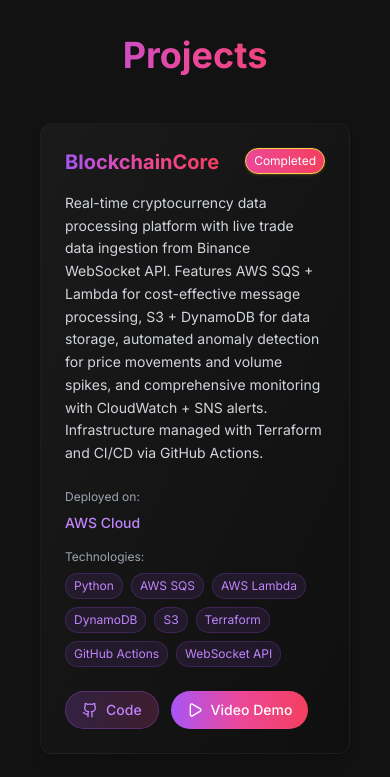
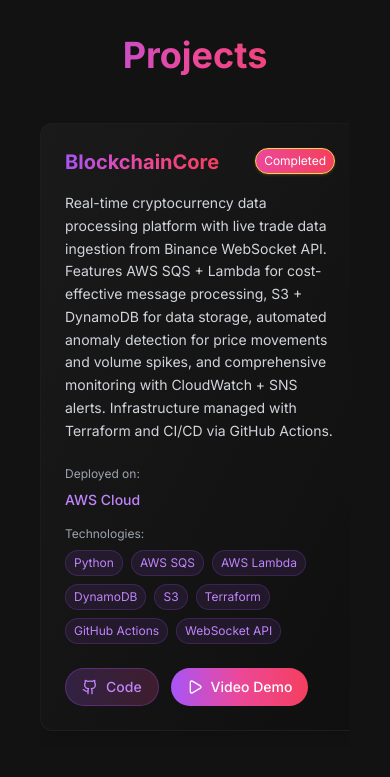
Before and after one commit to umar11b/personal-website, a Next.js app in the folder frontend/: page / in a window 390 px wide. Shown: the part 4040-4817 px from the top of the page. Built offline with nearby package versions, Linux system fonts and the light colour scheme.

Commit message:
added slider

```diff
--- a/frontend/src/app/components/ProjectsSection.jsx
+++ b/frontend/src/app/components/ProjectsSection.jsx
@@ -2,7 +2,14 @@
 import React, { useState } from "react";
 import ReactDOM from "react-dom";
 import { motion } from "framer-motion";
-import { ExternalLinkIcon, GithubIcon, PlayIcon, XIcon } from "lucide-react";
+import {
+  ExternalLinkIcon,
+  GithubIcon,
+  PlayIcon,
+  XIcon,
+  ChevronLeftIcon,
+  ChevronRightIcon,
+} from "lucide-react";
 
 const projectsData = [
   {
@@ -253,6 +260,35 @@ const ProjectCard = ({ project, index }) => {
 };
 
 const ProjectsSection = () => {
+  const [scrollPosition, setScrollPosition] = useState(0);
+  const scrollContainerRef = React.useRef(null);
+
+  const scrollLeft = () => {
+    if (scrollContainerRef.current) {
+      scrollContainerRef.current.scrollBy({ left: -400, behavior: "smooth" });
+    }
+  };
+
+  const scrollRight = () => {
+    if (scrollContainerRef.current) {
+      scrollContainerRef.current.scrollBy({ left: 400, behavior: "smooth" });
+    }
+  };
+
+  const handleScroll = () => {
+    if (scrollContainerRef.current) {
+      setScrollPosition(scrollContainerRef.current.scrollLeft);
+    }
+  };
+
+  React.useEffect(() => {
+    const container = scrollContainerRef.current;
+    if (container) {
+      container.addEventListener("scroll", handleScroll);
+      return () => container.removeEventListener("scroll", handleScroll);
+    }
+  }, []);
+
   return (
     <section id="projects" className="py-16">
       <motion.div
@@ -265,10 +301,41 @@ const ProjectsSection = () => {
         <h2 className="text-4xl font-bold text-center mb-12 bg-gradient-to-r from-purple-500 via-pink-500 to-rose-500 bg-clip-text text-transparent">
           Projects
         </h2>
-        <div className="grid grid-cols-1 md:grid-cols-2 lg:grid-cols-3 gap-8">
-          {projectsData.map((project, index) => (
-            <ProjectCard key={index} project={project} index={index} />
-          ))}
+
+        {/* Horizontal Scroll Container */}
+        <div className="relative">
+          {/* Scrollable Projects */}
+          <div
+            ref={scrollContainerRef}
+            className="flex gap-8 overflow-x-auto scrollbar-hide scroll-smooth pb-4"
+            style={{ scrollbarWidth: "none", msOverflowStyle: "none" }}
+          >
+            {projectsData.map((project, index) => (
+              <div key={index} className="flex-shrink-0 w-80">
+                <ProjectCard project={project} index={index} />
+              </div>
+            ))}
+          </div>
+
+          {/* Scroll Progress Indicator */}
+          <div className="flex justify-center mt-8">
+            <div className="w-full max-w-md bg-gray-700 rounded-full h-2">
+              <motion.div
+                className="bg-gradient-to-r from-purple-500 to-pink-500 h-2 rounded-full"
+                style={{
+                  width: scrollContainerRef.current
+                    ? `${
+                        (scrollPosition /
+                          (scrollContainerRef.current.scrollWidth -
+                            scrollContainerRef.current.clientWidth)) *
+                        100
+                      }%`
+                    : "0%",
+                }}
+                transition={{ duration: 0.3 }}
+              />
+            </div>
+          </div>
         </div>
       </motion.div>
     </section>
--- a/frontend/src/app/globals.css
+++ b/frontend/src/app/globals.css
@@ -35,3 +35,13 @@ body {
 ::-webkit-scrollbar-thumb:hover {
   background: #444;
 }
+
+/* Hide scrollbar for horizontal scroll */
+.scrollbar-hide {
+  -ms-overflow-style: none; /* Internet Explorer 10+ */
+  scrollbar-width: none; /* Firefox */
+}
+
+.scrollbar-hide::-webkit-scrollbar {
+  display: none; /* Safari and Chrome */
+}
```
